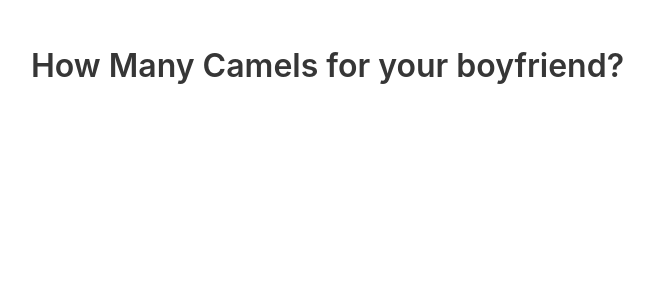
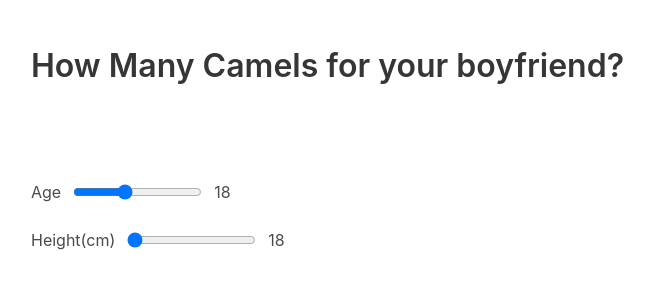
Before and after one commit to a13marquez/how-many-camels, a React (Vite) app: page / in a window 1280 px wide. Shown: the top 300 px of the page, without its empty margins (17-671 px from the left). Built offline with nearby package versions, Linux system fonts and the light colour scheme.

Commit message:
Add slidets to game

```diff
--- a/package.json
+++ b/package.json
@@ -5,6 +5,7 @@
   "main": "index.js",
   "scripts": {
     "dev": "parcel src/index.html",
+    "prod": "parcel build src/index.html",
     "test": "jest"
   },
   "repository": {
--- a/src/components/App.jsx
+++ b/src/components/App.jsx
@@ -1,10 +1,12 @@
 import React from 'react';
 import 'bulma/css/bulma.css'
 
-import { Header } from './header'
+import { Header } from './header';
+import { Game } from './game';
 
 export const App = () => (
   <div>
       <Header title="How Many Camels for your boyfriend?"></Header>
+      <Game></Game>
   </div>
 )
--- a/src/components/game/Game.jsx
+++ b/src/components/game/Game.jsx
@@ -1,16 +1,27 @@
 import React from 'react';
-
+import { Slider } from '../slider'
 
 
 export class Game extends React.Component {
   constructor(props) {
     super(props);
+    this.state = {
+      age: 18,
+      height: 140,
+    }
+    this.onUpdateAge = this.onUpdateAge.bind(this);
+  }
+
+  onUpdateAge(age) {
+    this.setState({ age: age })
   }
 
   render() {
     return(
       <div className="section">
-
+        <Slider label="Age" min={this.state.age} max={100} step={1}
+          handleChange={this.onUpdateAge}></Slider>
+        <Slider label="Height(cm)" min={this.state.height} max={210} step={1}></Slider>
       </div>
     )
   }
--- a/src/components/header/Header.jsx
+++ b/src/components/header/Header.jsx
@@ -9,6 +9,6 @@ export const Header = ({ title }) => (
   </section>
 )
 
-Header.PropTypes = {
+Header.propTypes = {
   title: PropTypes.string.isRequired
 }
```
